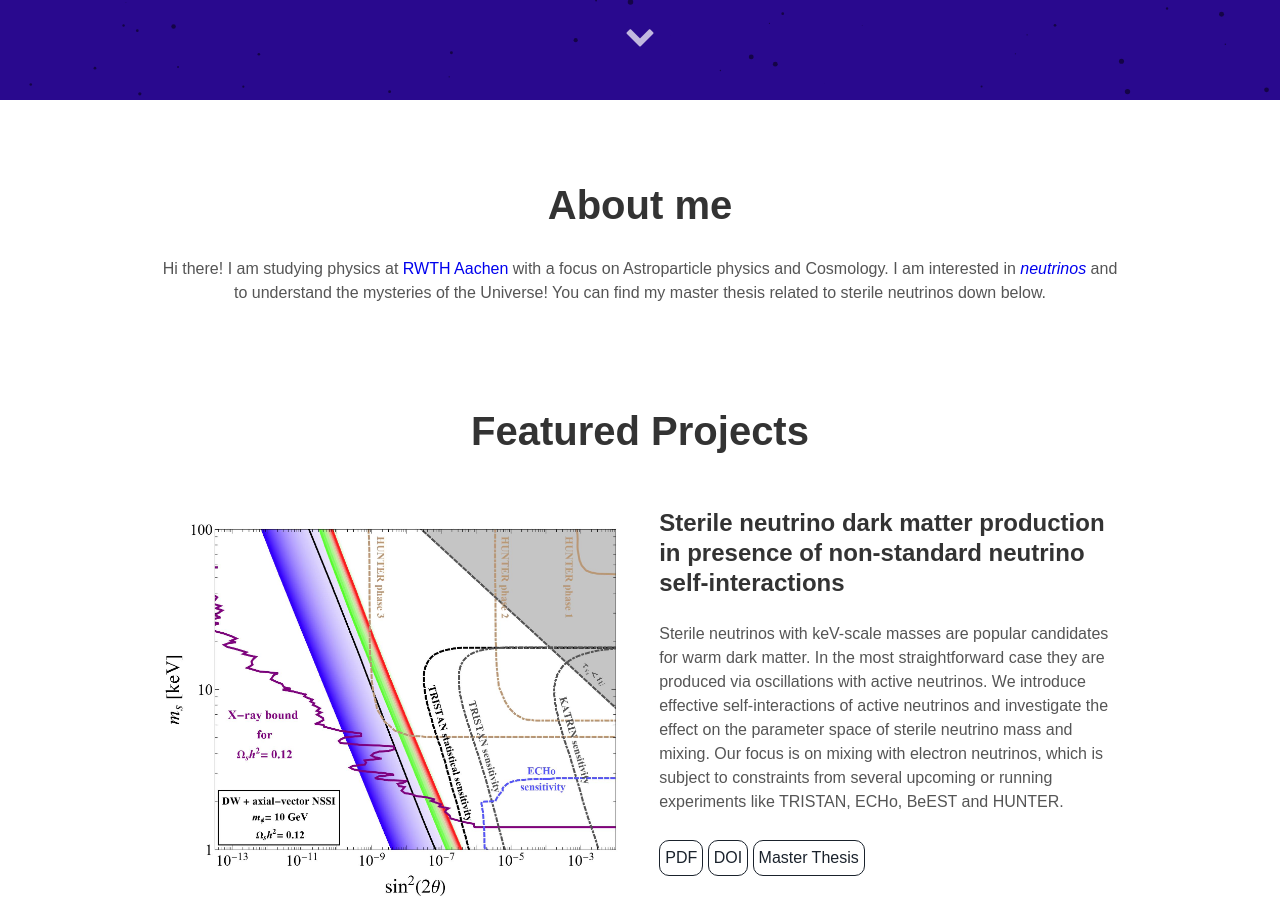
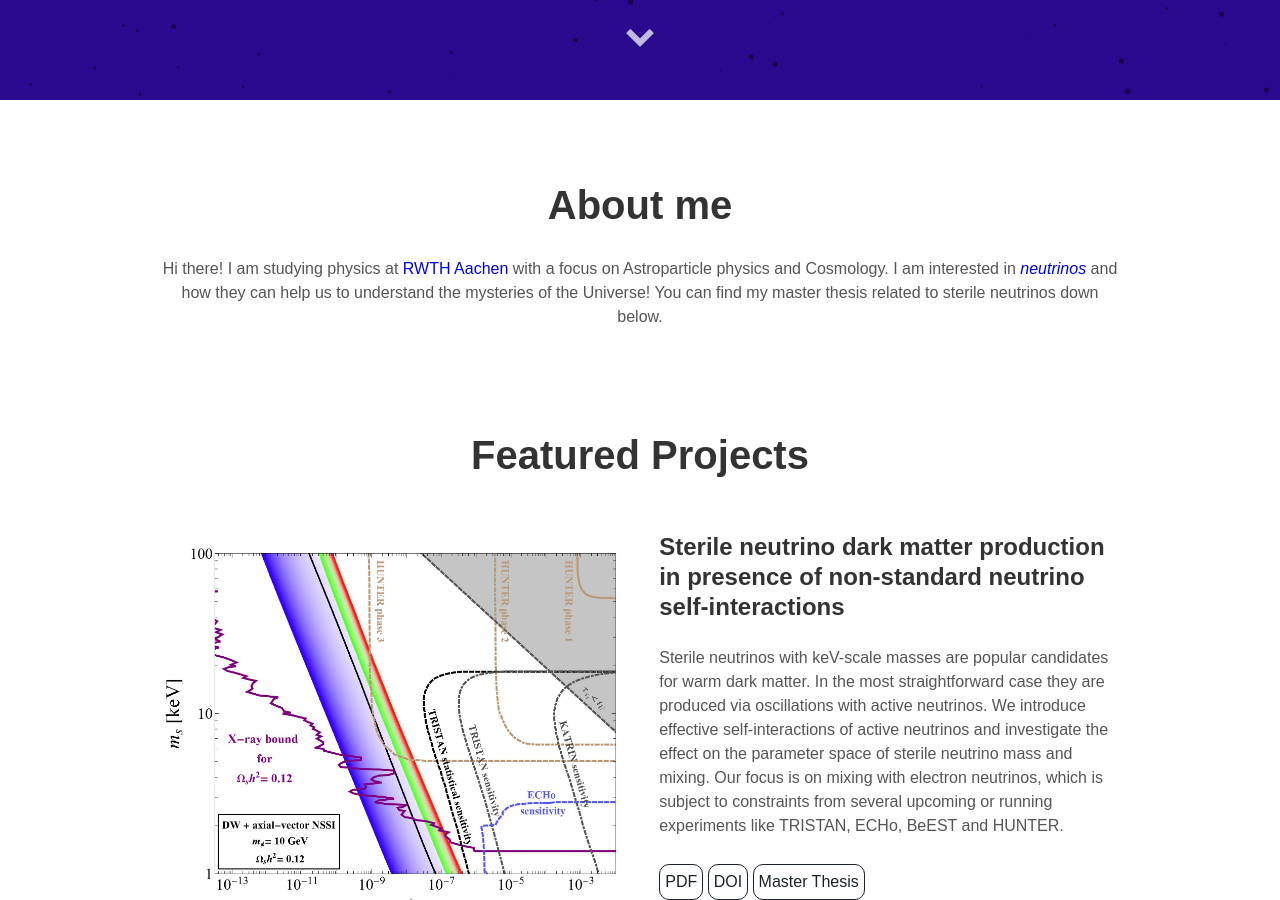
Before and after one commit to aaroodd/aaroodd.github.io, a Jekyll site: the page built from index.html, in a window 1280 px wide and 900 px high, scrolled down 800 px. Built offline with Jekyll 4.4.1, drawn with Linux system fonts in a browser that asks for light colours; some web fonts are replaced.

Commit message:
Update about.html

```diff
--- a/_includes/about.html
+++ b/_includes/about.html
@@ -3,4 +3,5 @@
 <!---  <p> {{site.user_description}} </p> --->
 
 <p> Hi there! I am studying physics at <a href="https://rwth-aachen.de">RWTH Aachen</a> with a focus on Astroparticle physics and Cosmology.
-  I am interested in <em><a href="https://www.symmetrymagazine.org/collection/neutrinos-101">neutrinos</a></em> and to understand the mysteries of the Universe! You can find my master thesis related to sterile neutrinos down below.</p>
+  I am interested in <em><a href="https://www.symmetrymagazine.org/collection/neutrinos-101">neutrinos</a></em> and how they can help us to understand the mysteries
+  of the Universe! You can find my master thesis related to sterile neutrinos down below.</p>
```
